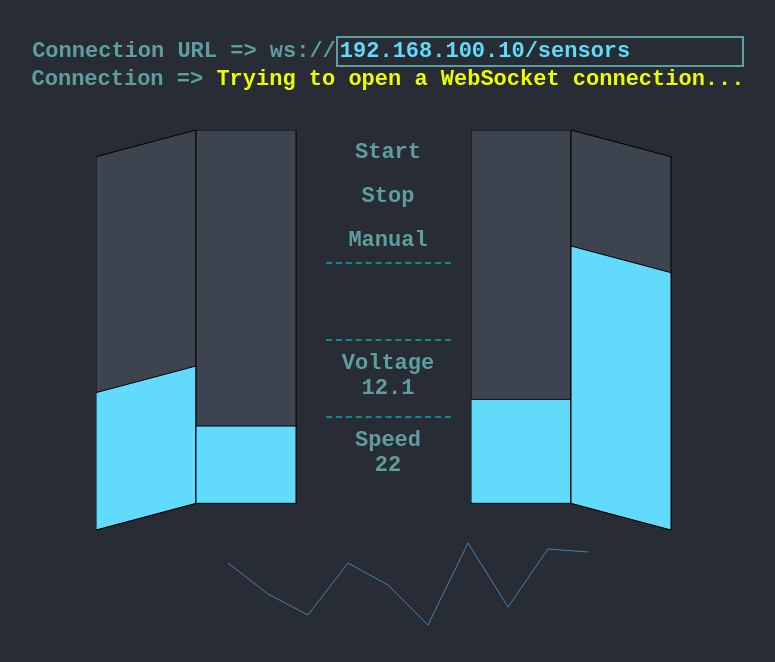
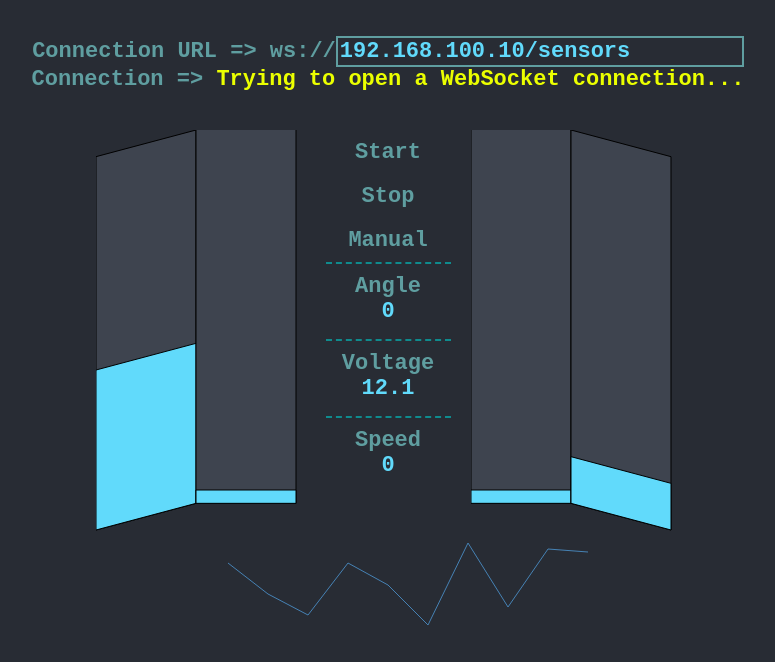
Before and after one commit to maxim8898/master, a React (Create React App) app in the folder app/: page / in a window 1280 px wide. Shown: the top 662 px of the page, without its empty margins (252-1027 px from the left). Built offline with nearby package versions, Linux system fonts and the light colour scheme; no server answers.

Commit message:
Switch components to real data.

```diff
--- a/app/src/components/DevCorner.js
+++ b/app/src/components/DevCorner.js
@@ -11,11 +11,40 @@ class DevCorner extends React.Component {
         this.myRef = React.createRef();
         this.state = {
             statusBar: { connection: { name: 'Connection', value: 'Connection closed', type: 'error' } },
-            connection: { url: '192.168.100.10/sensors' }
+            connection: { url: '192.168.100.10/sensors' },
+            carData: [{
+                datetime: 0,
+                left: 120,
+                left_center: 10,
+                right_center: 10,
+                right: 35,
+                speed: 0,
+                temperature: 0,
+                angle: 0
+            }]
         };
         this.initWebSocket = this.initWebSocket.bind(this);
         this.setConnectionStatus = this.setConnectionStatus.bind(this);
         this.setConnectionUrl = this.setConnectionUrl.bind(this);
+        this.setCarData = this.setCarData.bind(this);
+    }
+
+    setCarData(data) {
+        let carData = this.state.carData;
+        carData.push({
+            datetime: data.datetime,
+            left: data.left,
+            left_center: data.left_center,
+            right_center: data.right_center,
+            right: data.right,
+            speed: data.speed,
+            temperature: data.temperature,
+            angle: data.angle
+        })
+
+        this.setState(prevState => {
+            return { carData: carData.slice(-10) }
+        })
     }
 
     setConnectionUrl(e) {
@@ -56,7 +85,7 @@ class DevCorner extends React.Component {
                 setTimeout(this.initWebSocket, 2000);
             };
             websocket.onmessage = (e) => {
-                document.getElementById('sensor-data').innerHTML = e.data;
+                this.setCarData(e.data.collection);
             };
         } else {
             setTimeout(this.initWebSocket, 2000);
@@ -77,9 +106,9 @@ class DevCorner extends React.Component {
                         connection={this.state.statusBar.connection}/>
                 </div>
                 <div className={'devCornerPanel'}>
-                    <LeftPanel/>
-                    <Toolbar/>
-                    <RightPanel/>
+                    <LeftPanel carData={this.state.carData}/>
+                    <Toolbar carData={this.state.carData}/>
+                    <RightPanel carData={this.state.carData}/>
                 </div>
                 <div className={'bottomChart'}>
                     <BottomChart/>
--- a/app/src/components/LeftPanel.js
+++ b/app/src/components/LeftPanel.js
@@ -21,10 +21,10 @@ class LeftPanel extends React.Component {
         }
 
         const data = [
-            {name: 'leftBackground', value: 300},
-            {name: 'left', value: 123},
+            {name: 'leftBackground', value: 280},
+            {name: 'left', value: this.props.carData.slice(-1)[0].left},
             {name: 'leftCenterBackground', value: 300},
-            {name: 'leftCenter', value: 78}
+            {name: 'leftCenter', value: this.props.carData.slice(-1)[0].left_center}
         ]
 
         let chart = d3.select(this.leftPanel.current)
@@ -54,11 +54,11 @@ class LeftPanel extends React.Component {
             }
 
             const preparedData =  [
+                { x: X, y: y(d.value + barShift) },
                 { x: X, y: y(barShift) },
-                { x: X, y: y(d.value - barTransform) },
-                { x: X + bar.width, y: y(d.value) },
-                { x: X + bar.width, y: y(barTransform ? barTransform : barShift) },
-                { x: X, y: y(barShift) }
+                { x: X + bar.width, y: y(barTransform + barShift) },
+                { x: X + bar.width, y: y(d.value + barTransform + barShift) },
+                { x: X, y: y(d.value + barShift) }
 
             ];
 
--- a/app/src/components/RightPanel.js
+++ b/app/src/components/RightPanel.js
@@ -21,10 +21,10 @@ class RightPanel extends React.Component {
         }
 
         const data = [
-            {name: 'rightBackground', value: 300},
-            {name: 'right', value: 98},
             {name: 'rightCenterBackground', value: 300},
-            {name: 'rightCenter', value: 213}
+            {name: 'rightCenter', value: this.props.carData.slice(-1)[0].right_center},
+            {name: 'rightBackground', value: 280},
+            {name: 'right', value: this.props.carData.slice(-1)[0].right}
         ]
 
         let chart = d3.select(this.leftPanel.current)
@@ -54,11 +54,11 @@ class RightPanel extends React.Component {
             }
 
             const preparedData =  [
-                { x: X, y: y(barTransform ? barTransform : barShift) },
-                { x: X, y: y(d.value) },
-                { x: X + bar.width, y: y(d.value - barTransform) },
-                { x: X + bar.width, y: y(barTransform ? 0 : barShift) },
-                { x: X, y: y(barTransform ? barTransform : barShift) }
+                { x: X, y: y(d.value + barTransform + barShift) },
+                { x: X, y: y(barTransform + barShift) },
+                { x: X + bar.width, y: y(barShift) },
+                { x: X + bar.width, y: y(d.value + barShift) },
+                { x: X, y: y(d.value + barTransform + barShift) }
 
             ];
 
--- a/app/src/components/StatusField.js
+++ b/app/src/components/StatusField.js
@@ -3,8 +3,8 @@ import React from "react";
 function StatusField(props) {
     return (
         <div className={"toolbarStatusField"}>
-            <span>{props.name}</span> <br/>
-            <span>{props.value}</span>
+            <span className="statusFieldName">{props.name}</span> <br/>
+            <span className="statusFieldValue">{props.value}</span>
         </div>
     )
 }
--- a/app/src/components/Toolbar.js
+++ b/app/src/components/Toolbar.js
@@ -18,9 +18,9 @@ class Toolbar extends React.Component {
                 <Button name={"Start"}/>
                 <Button name={"Stop"}/>
                 <Button name={"Manual"}/>
-                <StatusField />
+                <StatusField name={"Angle"} value={this.props.carData.slice(-1)[0].angle}/>
                 <StatusField name={"Voltage"} value={12.1}/>
-                <StatusField name={"Speed"} value={22}/>
+                <StatusField name={"Speed"} value={this.props.carData.slice(-1)[0].speed}/>
             </div>
         )
     }
--- a/app/src/index.css
+++ b/app/src/index.css
@@ -98,6 +98,10 @@ code {
   color: cadetblue;
 }
 
+.toolbarStatusField .statusFieldValue {
+  color: #61dafb;
+}
+
 .toolbarButton:hover {
   border-bottom: solid 2px #61dafb;
 }
```
